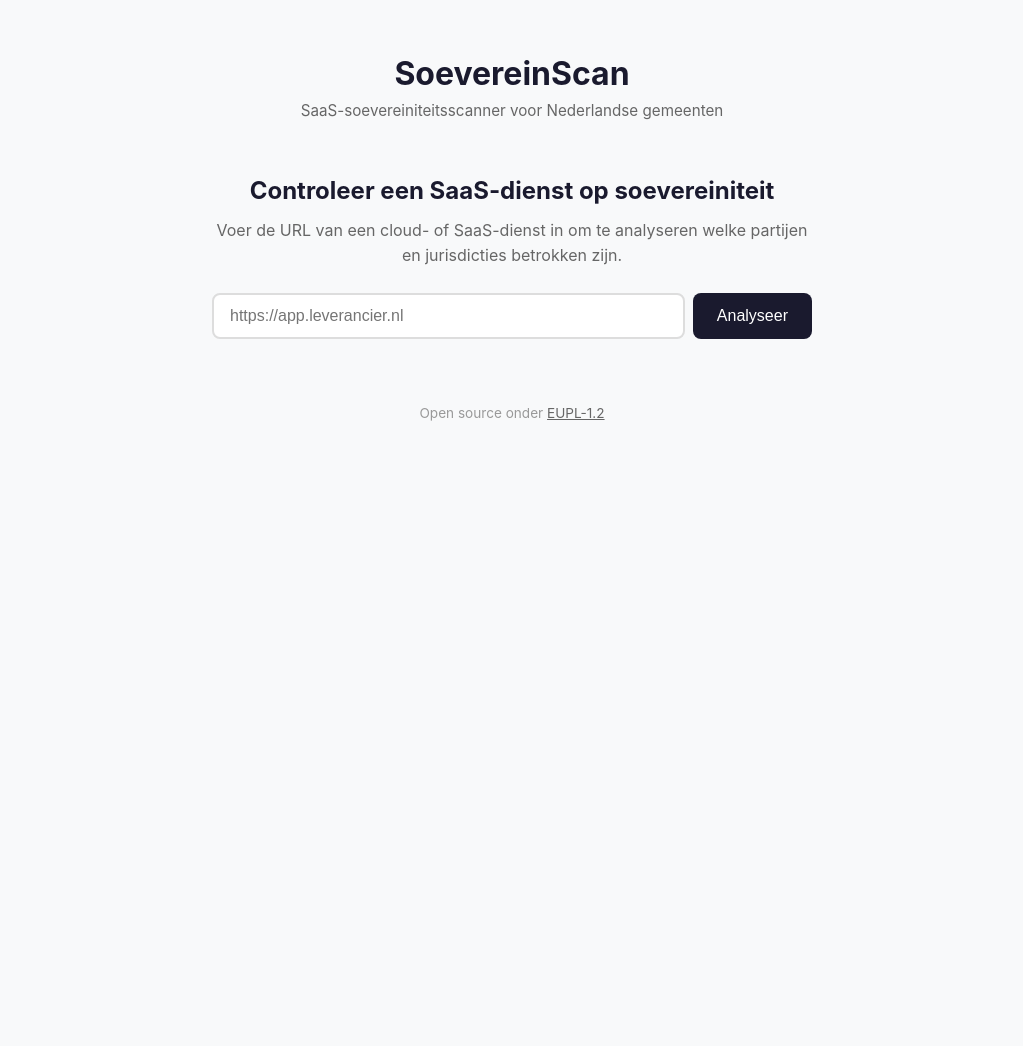
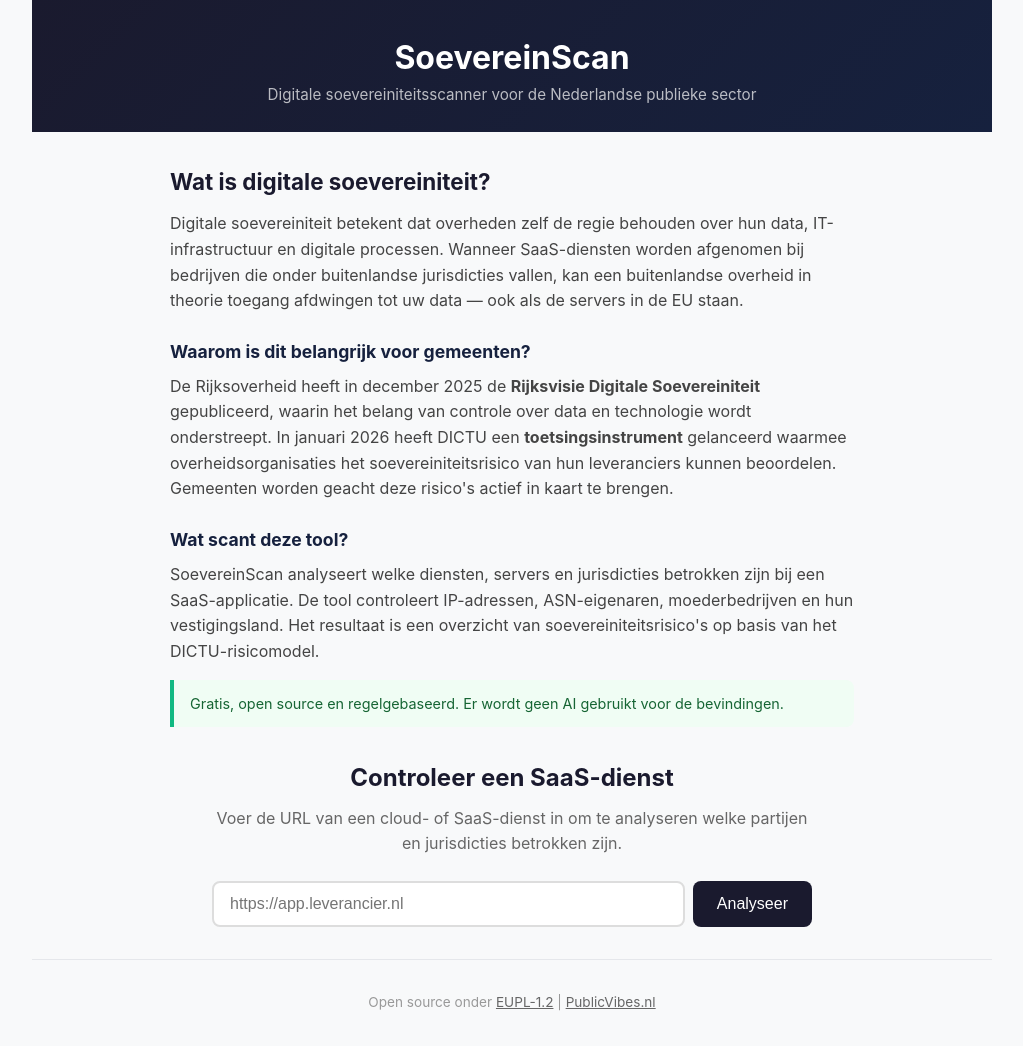
Before and after one commit to rwrw01/soevereinscan, a FastAPI app: page / in a window 1280 px wide. Shown: the whole page, without its empty margins (128-1151 px from the left). Before the commit the page ends 421 px from the top, so only its background shows below. Run offline with FastAPI, Linux system fonts and the light colour scheme; parts of the project's set-up code (start-up, migrations or seed data) failed here and were passed over.

Commit message:
feat: updated frontend with soevereiniteitsrisico terminology and DICTU risk levels

```diff
--- a/app/static/app.js
+++ b/app/static/app.js
@@ -55,28 +55,96 @@
     poll();
 }
 
+function classifyRisk(ip) {
+    const isEuServer = ip.country_code && isEuCountry(ip.country_code);
+    const isUsParent = ip.jurisdiction === "us";
+
+    if (!isUsParent && isEuServer) {
+        return "low";
+    }
+    if (isUsParent && isEuServer) {
+        return "medium";
+    }
+    if (isUsParent || !isEuServer) {
+        return "high";
+    }
+    return "unknown";
+}
+
+function isEuCountry(code) {
+    const euCountries = [
+        "AT","BE","BG","HR","CY","CZ","DK","EE","FI","FR",
+        "DE","GR","HU","IE","IT","LV","LT","LU","MT","NL",
+        "PL","PT","RO","SK","SI","ES","SE",
+        "NO","IS","LI","CH"
+    ];
+    return euCountries.includes(String(code).toUpperCase());
+}
+
+function riskLabel(level) {
+    const labels = {
+        low: "Soeverein",
+        medium: "Aandacht vereist",
+        high: "Significant risico",
+        unknown: "Onbekend"
+    };
+    return labels[level] || "Onbekend";
+}
+
 function renderResults(data) {
     document.getElementById("scan-url").textContent = data.url;
 
     const summary = data.summary || {};
-    document.getElementById("us-count").textContent = summary.us_count || 0;
-    document.getElementById("eu-count").textContent = summary.eu_count || 0;
-    document.getElementById("unknown-count").textContent = summary.unknown_count || 0;
+    const ipList = data.ip_analyses || [];
 
-    const euPct = summary.total_ips > 0
-        ? Math.round((summary.eu_count / summary.total_ips) * 100)
-        : 0;
+    let highCount = 0;
+    let mediumCount = 0;
+    let lowCount = 0;
+    let unknownCount = 0;
+
+    for (const ip of ipList) {
+        const risk = classifyRisk(ip);
+        if (risk === "high") highCount++;
+        else if (risk === "medium") mediumCount++;
+        else if (risk === "low") lowCount++;
+        else unknownCount++;
+    }
+
+    document.getElementById("us-count").textContent = String(highCount);
+    document.getElementById("attention-count").textContent = String(mediumCount);
+    document.getElementById("eu-count").textContent = String(lowCount);
+    document.getElementById("unknown-count").textContent = String(unknownCount);
+
+    const total = ipList.length || 1;
+    const sovereignPct = Math.round((lowCount / total) * 100);
     const meterFill = document.getElementById("meter-fill");
-    meterFill.style.width = `${euPct}%`;
-    meterFill.className = `meter-fill ${euPct >= 80 ? "safe" : euPct >= 50 ? "warning" : "danger"}`;
+    meterFill.style.width = `${sovereignPct}%`;
+
+    if (sovereignPct >= 80) {
+        meterFill.className = "meter-fill safe";
+    } else if (sovereignPct >= 50) {
+        meterFill.className = "meter-fill warning";
+    } else {
+        meterFill.className = "meter-fill danger";
+    }
+
     document.getElementById("meter-label").textContent =
-        `${euPct}% van het verkeer binnen EU-jurisdictie`;
+        `${sovereignPct}% van de infrastructuur is soeverein (EU-bedrijf, EU-servers)`;
 
     const tbody = document.getElementById("ip-tbody");
     tbody.textContent = "";
-    for (const ip of data.ip_analyses) {
+
+    for (const ip of ipList) {
+        const risk = classifyRisk(ip);
         const row = document.createElement("tr");
-        row.className = ip.cloud_act_risk ? "row-danger" : "row-safe";
+
+        if (risk === "high") {
+            row.className = "row-danger";
+        } else if (risk === "medium") {
+            row.className = "row-warning";
+        } else {
+            row.className = "row-safe";
+        }
 
         const cells = [
             ip.ip_address,
@@ -92,15 +160,20 @@
         }
 
         const jurisdictionTd = document.createElement("td");
-        const badge = document.createElement("span");
-        const safeJurisdiction = ip.jurisdiction === "us" ? "us" : ip.jurisdiction === "eu" ? "eu" : "unknown";
-        badge.className = `badge badge-${safeJurisdiction}`;
-        badge.textContent = ip.jurisdiction.toUpperCase();
-        jurisdictionTd.appendChild(badge);
+        jurisdictionTd.textContent = ip.jurisdiction
+            ? String(ip.jurisdiction).toUpperCase()
+            : "-";
         row.appendChild(jurisdictionTd);
 
         const riskTd = document.createElement("td");
-        riskTd.textContent = ip.cloud_act_risk ? "Ja" : "Nee";
+        const badge = document.createElement("span");
+        const badgeClass = risk === "high" ? "badge-risk-high"
+            : risk === "medium" ? "badge-risk-medium"
+            : risk === "low" ? "badge-risk-low"
+            : "badge-unknown";
+        badge.className = `badge ${badgeClass}`;
+        badge.textContent = riskLabel(risk);
+        riskTd.appendChild(badge);
         row.appendChild(riskTd);
 
         tbody.appendChild(row);
--- a/app/static/style.css
+++ b/app/static/style.css
@@ -2,17 +2,41 @@
 
 body {
     font-family: -apple-system, BlinkMacSystemFont, "Segoe UI", Roboto, sans-serif;
-    line-height: 1.6; color: #1a1a2e; background: #f8f9fa; max-width: 960px;
-    margin: 0 auto; padding: 1rem;
+    line-height: 1.6; color: #1a1a2e; background: #f8f9fa;
+    max-width: 960px; margin: 0 auto; padding: 0;
 }
 
-header { text-align: center; padding: 2rem 0 1rem; }
-header h1 a { color: #1a1a2e; text-decoration: none; }
-header p { color: #666; font-size: 0.95rem; }
+/* Dark gradient header matching portal */
+header {
+    background: linear-gradient(135deg, #1a1a2e 0%, #16213e 100%);
+    color: #fff;
+    text-align: center;
+    padding: 2rem 1.5rem 1.5rem;
+}
+header h1 a { color: #fff; text-decoration: none; }
+header p { color: rgba(255,255,255,0.7); font-size: 0.95rem; }
 
-footer { text-align: center; padding: 2rem 0; color: #999; font-size: 0.85rem; }
+main { padding: 0 1rem; }
+
+footer {
+    text-align: center; padding: 2rem 1rem; color: #999; font-size: 0.85rem;
+    border-top: 1px solid #e5e7eb; margin-top: 2rem;
+}
 footer a { color: #666; }
 
+/* Intro section */
+.intro {
+    max-width: 700px; margin: 2rem auto; padding: 0 0.5rem;
+}
+.intro h2 { margin-bottom: 0.75rem; font-size: 1.4rem; }
+.intro h3 { margin-top: 1.5rem; margin-bottom: 0.5rem; font-size: 1.1rem; color: #16213e; }
+.intro p { color: #444; margin-bottom: 0.75rem; }
+.intro .note {
+    background: #f0fdf4; border-left: 4px solid #10b981; padding: 0.75rem 1rem;
+    border-radius: 0 8px 8px 0; color: #166534; font-size: 0.9rem; margin-top: 1rem;
+}
+
+/* Scan form */
 .scan-form { max-width: 600px; margin: 2rem auto; text-align: center; }
 .scan-form h2 { margin-bottom: 0.5rem; }
 .scan-form p { color: #666; margin-bottom: 1.5rem; }
--- a/app/templates/base.html
+++ b/app/templates/base.html
@@ -8,14 +8,16 @@
 </head>
 <body>
     <header>
-        <h1><a href="/">SoevereinScan</a></h1>
-        <p>SaaS-soevereiniteitsscanner voor Nederlandse gemeenten</p>
+        <div class="header-inner">
+            <h1><a href="/">SoevereinScan</a></h1>
+            <p>Digitale soevereiniteitsscanner voor de Nederlandse publieke sector</p>
+        </div>
     </header>
     <main>
         {% block content %}{% endblock %}
     </main>
     <footer>
-        <p>Open source onder <a href="https://joinup.ec.europa.eu/licence/eupl-text-eupl-12">EUPL-1.2</a></p>
+        <p>Open source onder <a href="https://joinup.ec.europa.eu/licence/eupl-text-eupl-12">EUPL-1.2</a> | <a href="https://publicvibes.nl">PublicVibes.nl</a></p>
     </footer>
     {% block scripts %}{% endblock %}
 </body>
--- a/app/templates/index.html
+++ b/app/templates/index.html
@@ -1,8 +1,38 @@
 {% extends "base.html" %}
 {% block title %}SoevereinScan — Controleer uw SaaS-leveranciers{% endblock %}
 {% block content %}
+<section class="intro">
+    <h2>Wat is digitale soevereiniteit?</h2>
+    <p>
+        Digitale soevereiniteit betekent dat overheden zelf de regie behouden over hun data,
+        IT-infrastructuur en digitale processen. Wanneer SaaS-diensten worden afgenomen bij
+        bedrijven die onder buitenlandse jurisdicties vallen, kan een buitenlandse overheid
+        in theorie toegang afdwingen tot uw data &mdash; ook als de servers in de EU staan.
+    </p>
+
+    <h3>Waarom is dit belangrijk voor gemeenten?</h3>
+    <p>
+        De Rijksoverheid heeft in december 2025 de <strong>Rijksvisie Digitale Soevereiniteit</strong>
+        gepubliceerd, waarin het belang van controle over data en technologie wordt onderstreept.
+        In januari 2026 heeft DICTU een <strong>toetsingsinstrument</strong> gelanceerd waarmee
+        overheidsorganisaties het soevereiniteitsrisico van hun leveranciers kunnen beoordelen.
+        Gemeenten worden geacht deze risico's actief in kaart te brengen.
+    </p>
+
+    <h3>Wat scant deze tool?</h3>
+    <p>
+        SoevereinScan analyseert welke diensten, servers en jurisdicties betrokken zijn bij
+        een SaaS-applicatie. De tool controleert IP-adressen, ASN-eigenaren, moederbedrijven
+        en hun vestigingsland. Het resultaat is een overzicht van soevereiniteitsrisico's
+        op basis van het DICTU-risicomodel.
+    </p>
+    <p class="note">
+        Gratis, open source en regelgebaseerd. Er wordt geen AI gebruikt voor de bevindingen.
+    </p>
+</section>
+
 <section class="scan-form">
-    <h2>Controleer een SaaS-dienst op soevereiniteit</h2>
+    <h2>Controleer een SaaS-dienst</h2>
     <p>Voer de URL van een cloud- of SaaS-dienst in om te analyseren welke partijen en jurisdicties betrokken zijn.</p>
     <form id="scan-form">
         <input type="url" id="scan-url" name="url" placeholder="https://app.leverancier.nl" required>
```
Also changed, not shown: other parts of app/static/style.css (+67 -19 lines), app/templates/results.html (+43 -4 lines).
